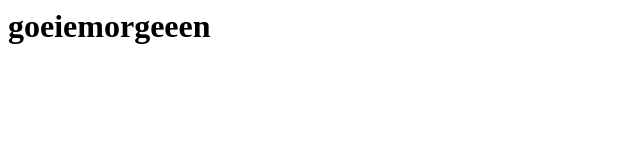
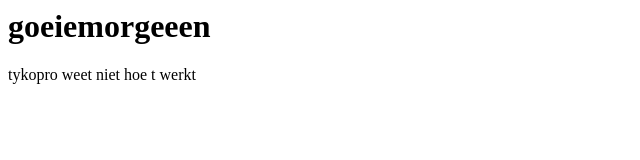
Before and after one commit to isheeSAURUS2/Portfolio, a plain HTML site: page index.html in a window 1280 px wide. Shown: the whole page, without its empty margins (0-640 px from the left). Drawn offline with Linux system fonts and the light colour scheme.

Commit message:
Update index.html

```diff
--- a/index.html
+++ b/index.html
@@ -1 +1,2 @@
 <h1>goeiemorgeeen</h1>
+<div>tykopro weet niet hoe t werkt</div>
```
